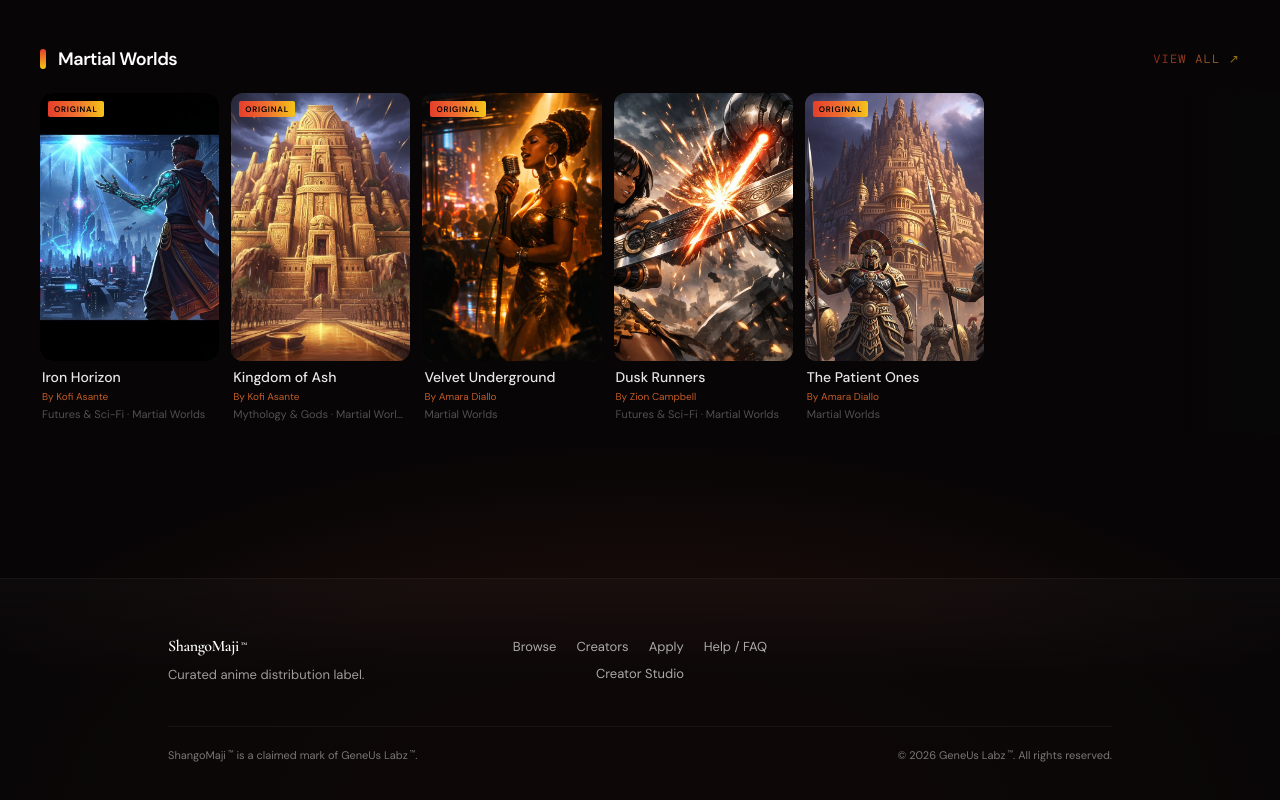
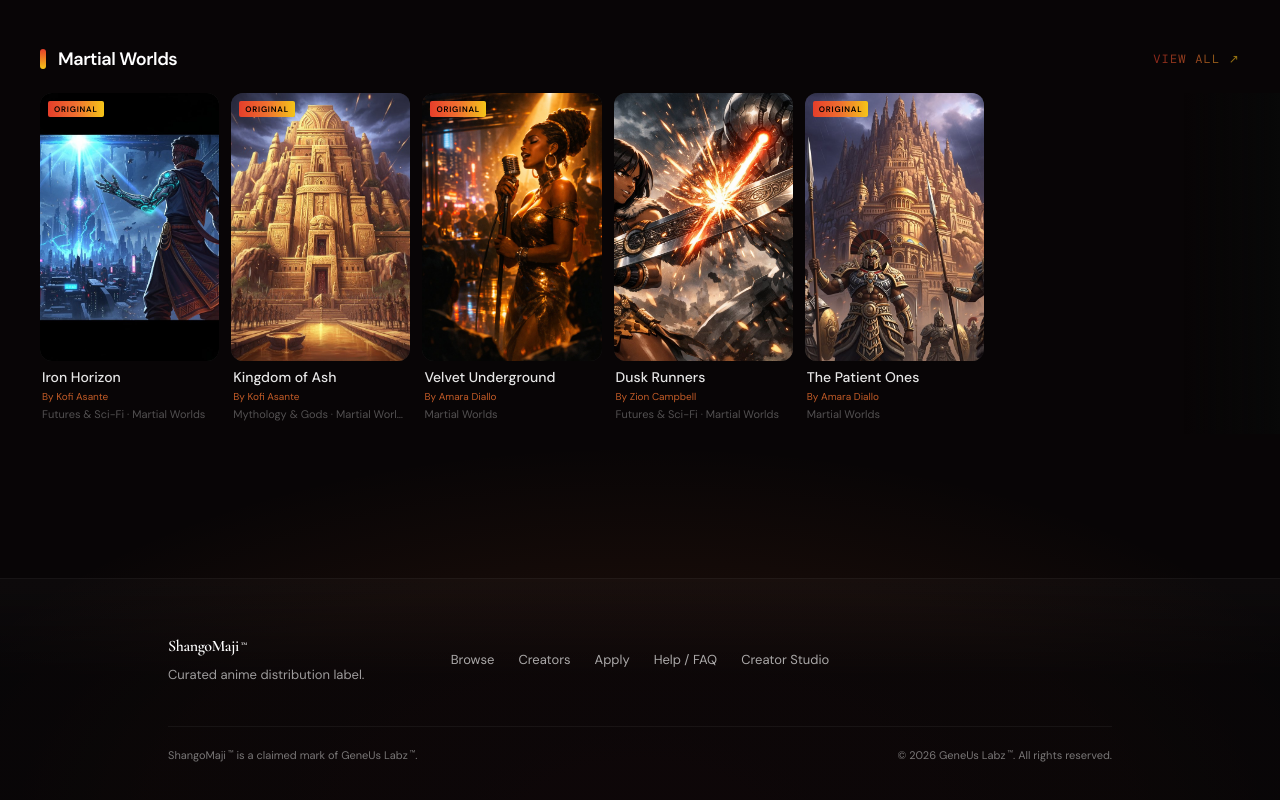
Before and after one commit to G-Labz/shangomaji-clean, a Next.js app: page / in a window 1280 px wide. Shown: the part 3094-3894 px from the top of the page. Built offline with nearby package versions, Linux system fonts and the light colour scheme; no server answers.

Commit message:
Prevent footer navigation wrapping on desktop

```diff
--- a/src/components/nav/SiteFooter.tsx
+++ b/src/components/nav/SiteFooter.tsx
@@ -25,7 +25,7 @@ export function SiteFooter() {
         {/* Top row — brand identity left, nav group centered on
             desktop with a balancing spacer on the right. Stacks on
             mobile so the brand reads first, then the link group. */}
-        <div className="flex flex-col gap-8 md:grid md:grid-cols-3 md:items-center md:gap-6">
+        <div className="flex flex-col gap-8 md:grid md:grid-cols-[1fr_auto_1fr] md:items-center md:gap-8">
           <div>
             <p
               className="text-white text-base font-semibold tracking-tight"
@@ -41,13 +41,13 @@ export function SiteFooter() {
 
           <nav
             aria-label="Site"
-            className="flex flex-wrap gap-x-5 gap-y-2 md:justify-center"
+            className="flex flex-wrap gap-x-5 gap-y-2 md:flex-nowrap md:justify-center md:gap-x-6"
           >
             {FOOTER_LINKS.map((l) => (
               <Link
                 key={l.href}
                 href={l.href}
-                className="text-[13px] transition-colors hover:text-white"
+                className="text-[13px] whitespace-nowrap transition-colors hover:text-white"
                 style={{ color: "rgba(255,255,255,0.65)" }}
               >
                 {l.label}
```
